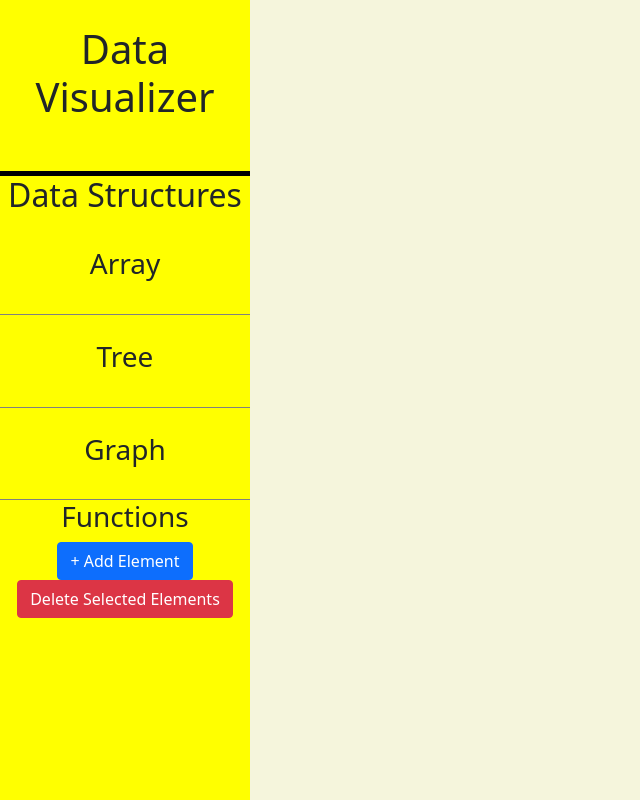
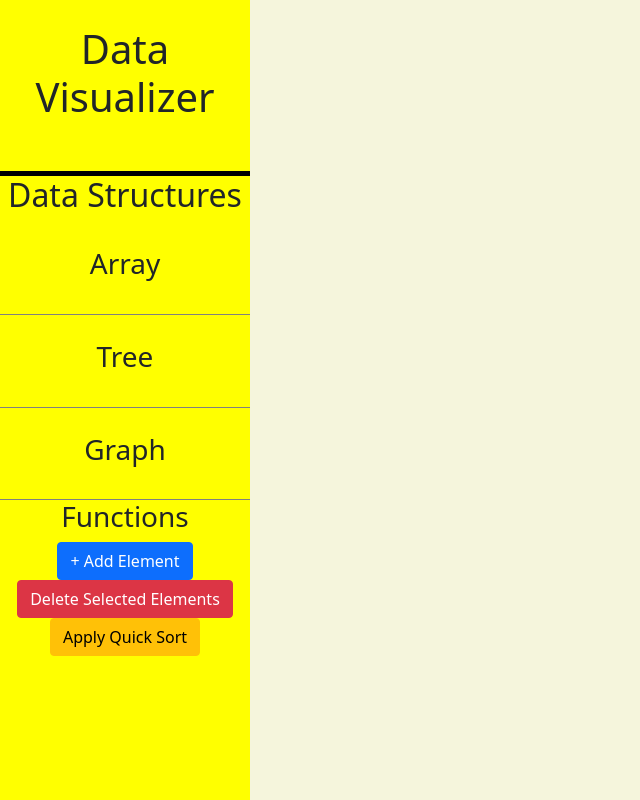
Before and after one commit to Calvin-Lu/data-visualizer, a React (Create React App) app: page / in a window 1280 px wide. Shown: the whole page, without its empty margins (0-640 px from the left). Built offline with nearby package versions, Linux system fonts and the light colour scheme.

Commit message:
Implemented quick sort

```diff
--- a/src/App.js
+++ b/src/App.js
@@ -1,4 +1,4 @@
-import React, {useState} from 'react'
+import React, {useState, useEffect} from 'react'
 import Sidebar from './components/Sidebar'
 import Canvas from './components/Canvas'
 import './index.css'
@@ -8,6 +8,11 @@ function App() {
   // const [currentStructure, setCurrentStructure]=useState('') //keeps track of selected data structure
   const [elements, setElements] = useState([])
   const [selectedElements, setSelectedElements] = useState([])
+
+  useEffect(() => {
+    setElements(elements)
+    console.log("Effect re-render")
+  },[elements])
 
   const addElement = () => {
     const elementValue = prompt("Please input a numerical value for the new element:")
@@ -38,9 +43,62 @@ function App() {
     setSelectedElements([])
   }
 
+  const quickSort = (start, end) => {
+    console.log(elements)
+    console.log(start + " " + end)
+    if ((end-start) < 2) {
+      return
+    }
+    const pivot = elements[end]
+    const pivotIndex = end
+    let lp = start
+    let rp = end - 1
+    alert("The pivot is the last element: " + pivot.value)
+    while (lp < rp) {
+      while (elements[lp].value <= pivot.value && lp <= pivotIndex) {
+        lp++
+        if (lp > pivotIndex) { //prevent invalid reference
+          break
+        }
+      }
+      while (elements[rp].value > pivot.value && rp >= start && rp >= lp) {
+        rp--
+        if (rp < 0) { //prevent invalid reference
+          break
+        }
+      }
+      if (!(lp > pivotIndex || rp < 0 || lp > rp)) {
+        alert("The leftmost element greater than the pivot is: " + elements[lp].value
+        + "\nThe rightmost element less than the pivot is: " + elements[rp].value); //semicolon necessary
+        [elements[lp], elements[rp]] = [elements[rp], elements[lp]]
+        setElements([...elements]) //Need to spread the array to trigger re-render
+        lp++
+        rp--
+      }
+    }
+    if (lp > pivotIndex) {
+      setElements([...elements])
+      alert("value at pivot is largest")
+      quickSort(start, end - 1)
+    } else if (rp < 0) {
+      alert("value at pivot is smallest")
+      const newPivotIndex = start;
+      [elements[start], elements[pivotIndex]] = [elements[pivotIndex], elements[start]]
+      setElements([...elements])
+      quickSort(newPivotIndex + 1, end)
+    } else {
+      alert("Swapping pivot and element at left pointer.")
+      const newPivotIndex = lp;
+      [elements[lp], elements[pivotIndex]] = [elements[pivotIndex],elements[lp]]
+      setElements([...elements])
+      quickSort(0, newPivotIndex - 1)
+      quickSort(newPivotIndex + 1, end)
+    }
+  }
+
   return (
     <div className="App">
-      <Sidebar addElement={addElement} deleteSelectedElements={deleteSelectedElements}/>
+      <Sidebar addElement={addElement} deleteSelectedElements={deleteSelectedElements} elements={elements} quickSort={quickSort}/>
       <Canvas elements={elements} selectElement={selectElement}></Canvas>
     </div>
   );
--- a/src/components/Sidebar.js
+++ b/src/components/Sidebar.js
@@ -3,7 +3,7 @@ import SidebarLabel from './SidebarLabel'
 import '../index.css'
 import Button from 'react-bootstrap/Button'
 
-const Sidebar = ({ addElement, deleteSelectedElements }) => {
+const Sidebar = ({ addElement, deleteSelectedElements, elements, quickSort }) => {
     return (
         <div className="sidebar">
             <h1 className="sidebar-header">Data Visualizer</h1>
@@ -13,7 +13,8 @@ const Sidebar = ({ addElement, deleteSelectedElements }) => {
             <SidebarLabel text="Graph" />
             <h3>Functions</h3>
             <Button onClick={addElement}>+ Add Element</Button>
-            <Button className="btn-danger"onClick={deleteSelectedElements}>Delete Selected Elements</Button>
+            <Button className="btn-danger" onClick={deleteSelectedElements}>Delete Selected Elements</Button>
+            <Button className="btn-warning" onClick={() => quickSort(0, elements.length - 1)}>Apply Quick Sort</Button>
         </div>
     )
 }
--- a/src/index.css
+++ b/src/index.css
@@ -39,7 +39,7 @@ code {
   display:flex;
   flex-wrap: wrap;
   justify-content:center;
-  align-content:flex-start;
+  align-content:center;
 }
 
 .element {
@@ -53,6 +53,7 @@ code {
   align-content:center;
   flex-direction:column;
   text-align:center;
+  cursor:pointer;
 }
 
 .selected-element {
```
